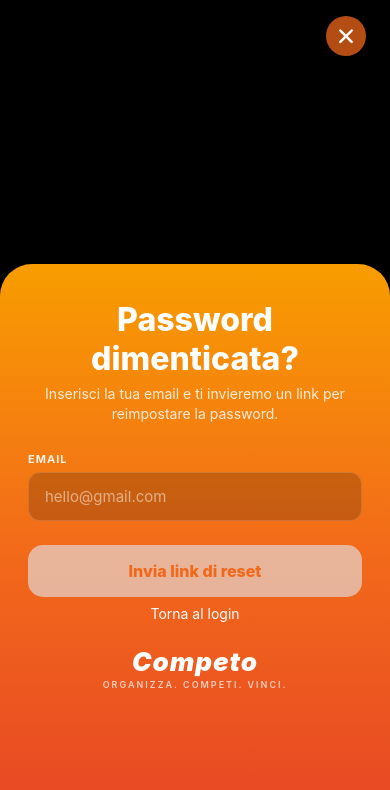
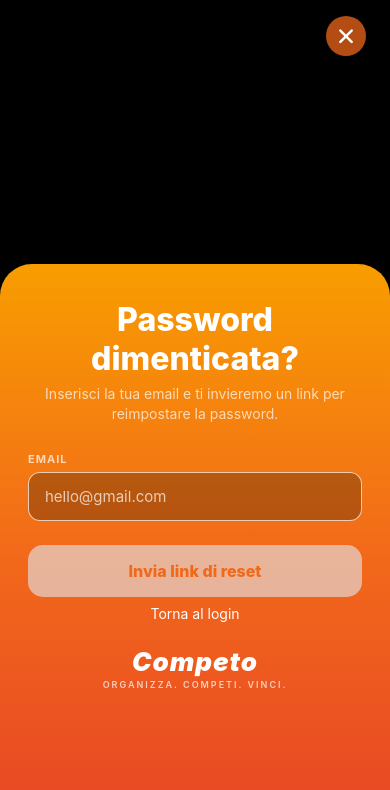
Before and after one commit to albuz98/competo, a React Native app in the folder apps/mobile/: screen /ForgotPassword in a window 390 px wide. Shown: the top 790 px of the page. Built offline with nearby package versions, Linux system fonts and the light colour scheme.

Commit message:
last last refactor colors

```diff
--- a/apps/mobile/src/components/InputBox/InputBox.tsx
+++ b/apps/mobile/src/components/InputBox/InputBox.tsx
@@ -10,7 +10,6 @@ import {
 import { Ionicons } from "@expo/vector-icons";
 import { styles } from "./InputBox.styles";
 import { ButtonIcon } from "../Button/Button";
-import { ButtonEnum } from "../../types/components";
 import { colors } from "../../theme/colors";
 
 type CommonProps = {
@@ -154,7 +153,7 @@ export default function InputBox(props: InputBoxProps) {
         keyboardType={keyboardType}
         autoCapitalize={autoCapitalize}
         autoComplete={autoComplete}
-        placeholderTextColor="rgba(255,255,255,0.5)"
+        placeholderTextColor={colors.grayOpacized}
         returnKeyType={returnKeyType}
         onSubmitEditing={onSubmitEditing}
         secureTextEntry={secureTextEntry && hidden}
@@ -170,7 +169,7 @@ export default function InputBox(props: InputBoxProps) {
             <Ionicons
               name={hidden ? "eye-outline" : "eye-off-outline"}
               size={20}
-              color="rgba(255,255,255,0.6)"
+              color={colors.grayOpacized}
             />
           }
         />
--- a/apps/mobile/src/components/OnboardingCarousel/OnboardingCarousel.styles.ts
+++ b/apps/mobile/src/components/OnboardingCarousel/OnboardingCarousel.styles.ts
@@ -70,7 +70,7 @@ export const styles = StyleSheet.create({
     lineHeight: 34,
   },
   subtitle: {
-    color: "rgba(255,255,255,0.85)",
+    color: colors.grayOpacized,
     fontSize: 14,
     textAlign: "center",
     lineHeight: 21,
--- a/apps/mobile/src/screens/ForgotPassword/ForgotPassword.styles.ts
+++ b/apps/mobile/src/screens/ForgotPassword/ForgotPassword.styles.ts
@@ -11,14 +11,14 @@ export const styles = StyleSheet.create({
     marginTop: 8,
   },
   cardSubtitle: {
-    color: "rgba(255,255,255,0.85)",
+    color: colors.grayOpacized,
     fontSize: 14,
     textAlign: "center",
     marginBottom: 24,
     lineHeight: 20,
   },
   label: {
-    color: "rgba(255,255,255,0.9)",
+    color: colors.grayOpacized,
     fontSize: 11,
     fontWeight: "700",
     letterSpacing: 1,
@@ -26,7 +26,7 @@ export const styles = StyleSheet.create({
     marginTop: 4,
   },
   input: {
-    backgroundColor: "rgba(0,0,0,0.18)",
+    backgroundColor: colors.opacized,
     borderRadius: 12,
     paddingHorizontal: 16,
     paddingVertical: 14,
@@ -34,7 +34,7 @@ export const styles = StyleSheet.create({
     color: colors.white,
     marginBottom: 16,
     borderWidth: 1,
-    borderColor: "rgba(255,255,255,0.15)",
+    borderColor: colors.grayOpacized,
   },
   sendBtn: {
     backgroundColor: colors.white,
@@ -52,10 +52,10 @@ export const styles = StyleSheet.create({
     fontWeight: "800",
   },
   linkBtn: { alignItems: "center", marginBottom: 8 },
-  linkText: { color: "rgba(255,255,255,0.85)", fontSize: 14 },
+  linkText: { color: colors.grayOpacized, fontSize: 14 },
   successContainer: { paddingTop: 16 },
   successText: {
-    color: "rgba(255,255,255,0.9)",
+    color: colors.grayOpacized,
     fontSize: 15,
     textAlign: "center",
     marginTop: 20,
@@ -63,7 +63,7 @@ export const styles = StyleSheet.create({
   },
   successEmail: { fontWeight: "800", color: colors.white },
   successHint: {
-    color: "rgba(255,255,255,0.7)",
+    color: colors.grayOpacized,
     fontSize: 13,
     textAlign: "center",
     marginTop: 10,
--- a/apps/mobile/src/screens/ForgotPassword/ForgotPassword.tsx
+++ b/apps/mobile/src/screens/ForgotPassword/ForgotPassword.tsx
@@ -10,6 +10,7 @@ import AuthErrorBox from "../../components/AuthErrorBox/AuthErrorBox";
 import CompetoLogo from "../../components/CompetoLogo/CompetoLogo";
 import { ButtonEnum } from "../../types/components";
 import { ButtonFullColored, ButtonLink } from "../../components/Button/Button";
+import { colors } from "../../theme/colors";
 
 type Props = NativeStackScreenProps<RootStackParamList, "ForgotPassword">;
 
@@ -42,7 +43,7 @@ export default function ForgotPassword({ navigation }: Props) {
           <Ionicons
             name="mail-outline"
             size={64}
-            color="rgba(255,255,255,0.9)"
+            color={colors.grayOpacized}
             style={{ alignSelf: "center" }}
           />
           <Text style={styles.cardTitle}>Email inviata!</Text>
@@ -77,7 +78,7 @@ export default function ForgotPassword({ navigation }: Props) {
             keyboardType="email-address"
             autoCapitalize="none"
             autoComplete="email"
-            placeholderTextColor="rgba(255,255,255,0.5)"
+            placeholderTextColor={colors.grayOpacized}
             returnKeyType="done"
             onSubmitEditing={handleSend}
           />
--- a/apps/mobile/src/screens/Home/Home.styles.ts
+++ b/apps/mobile/src/screens/Home/Home.styles.ts
@@ -127,7 +127,7 @@ export const styles = StyleSheet.create({
     width: 150,
     height: 150,
     borderRadius: 75,
-    backgroundColor: "rgba(255,255,255,0.07)",
+    backgroundColor: colors.darkOpacized,
   },
   bigCardEmoji: {
     position: "absolute",
@@ -137,7 +137,7 @@ export const styles = StyleSheet.create({
     marginTop: -40,
   },
   bigCardOverlay: {
-    backgroundColor: "rgba(255,255,255,0.95)",
+    backgroundColor: colors.grayOpacized,
     borderRadius: 12,
     margin: 10,
     padding: 10,
--- a/apps/mobile/src/screens/Login/Login.styles.ts
+++ b/apps/mobile/src/screens/Login/Login.styles.ts
@@ -10,7 +10,7 @@ export const styles = StyleSheet.create({
     marginBottom: 6,
   },
   label: {
-    color: "rgba(255,255,255,0.9)",
+    color: colors.grayOpacized,
     fontSize: 11,
     fontWeight: "700",
     letterSpacing: 1,
--- a/apps/mobile/src/screens/Payment/Payment.styles.ts
+++ b/apps/mobile/src/screens/Payment/Payment.styles.ts
@@ -27,7 +27,7 @@ export const styles = StyleSheet.create({
     marginBottom: 6,
   },
   cardSubtitle: {
-    color: "rgba(255,255,255,0.85)",
+    color: colors.grayOpacized,
     fontSize: 14,
     textAlign: "center",
     marginBottom: 12,
@@ -37,7 +37,7 @@ export const styles = StyleSheet.create({
     flexDirection: "row",
     alignItems: "center",
     gap: 5,
-    backgroundColor: "rgba(255,255,255,0.2)",
+    backgroundColor: colors.opacized,
     alignSelf: "center",
     borderRadius: 20,
     paddingHorizontal: 12,
@@ -64,7 +64,7 @@ export const styles = StyleSheet.create({
 
   methodRow: {
     flexDirection: "row",
-    backgroundColor: "rgba(0,0,0,0.2)",
+    backgroundColor: colors.opacized,
     borderRadius: 16,
     padding: 4,
     marginBottom: 20,
@@ -83,7 +83,7 @@ export const styles = StyleSheet.create({
   methodBtnText: {
     fontSize: 14,
     fontWeight: "700",
-    color: "rgba(255,255,255,0.75)",
+    color: colors.grayOpacized,
   },
   methodBtnTextActive: { color: colors.primaryGradientMid },
 
@@ -96,7 +96,7 @@ export const styles = StyleSheet.create({
   errorText: { color: colors.white, fontSize: 13, textAlign: "center" },
 
   label: {
-    color: "rgba(255,255,255,0.9)",
+    color: colors.grayOpacized,
     fontSize: 11,
     fontWeight: "700",
     letterSpacing: 1,
@@ -104,7 +104,7 @@ export const styles = StyleSheet.create({
     marginTop: 4,
   },
   input: {
-    backgroundColor: "rgba(0,0,0,0.18)",
+    backgroundColor: colors.opacized,
     borderRadius: 12,
     paddingHorizontal: 16,
     paddingVertical: 14,
@@ -112,7 +112,7 @@ export const styles = StyleSheet.create({
     color: colors.white,
     marginBottom: 16,
     borderWidth: 1,
-    borderColor: "rgba(255,255,255,0.15)",
+    borderColor: colors.grayOpacized,
   },
   splitRow: { flexDirection: "row", gap: 12 },
   half: { flex: 1 },
@@ -123,7 +123,7 @@ export const styles = StyleSheet.create({
     gap: 5,
     marginBottom: 20,
   },
-  secureText: { color: "rgba(255,255,255,0.6)", fontSize: 12 },
+  secureText: { color: colors.grayOpacized, fontSize: 12 },
 
   logoArea: { alignItems: "center", marginTop: 8 },
   logoText: {
@@ -134,7 +134,7 @@ export const styles = StyleSheet.create({
     fontStyle: "italic",
   },
   logoTagline: {
-    color: "rgba(255,255,255,0.7)",
+    color: colors.grayOpacized,
     fontSize: 9,
     letterSpacing: 2,
     fontWeight: "600",
--- a/apps/mobile/src/screens/Register/Register.styles.ts
+++ b/apps/mobile/src/screens/Register/Register.styles.ts
@@ -10,7 +10,7 @@ export const styles = StyleSheet.create({
     marginBottom: 20,
   },
   label: {
-    color: "rgba(255,255,255,0.9)",
+    color: colors.grayOpacized,
     fontSize: 11,
     fontWeight: "700",
     letterSpacing: 1,
--- a/apps/mobile/src/screens/TournamentDetail/TournamentDetail.styles.ts
+++ b/apps/mobile/src/screens/TournamentDetail/TournamentDetail.styles.ts
@@ -20,7 +20,7 @@ export const styles = StyleSheet.create({
     width: 38,
     height: 38,
     borderRadius: 19,
-    backgroundColor: "rgba(0,0,0,0.15)",
+    backgroundColor: colors.opacized,
     alignItems: "center",
     justifyContent: "center",
   },
@@ -28,7 +28,7 @@ export const styles = StyleSheet.create({
     width: 38,
     height: 38,
     borderRadius: 19,
-    backgroundColor: "rgba(0,0,0,0.15)",
+    backgroundColor: colors.opacized,
     alignItems: "center",
     justifyContent: "center",
   },
@@ -45,7 +45,7 @@ export const styles = StyleSheet.create({
   },
   headerContent: { paddingHorizontal: 20, marginBottom: 20 },
   headerGame: {
-    color: "rgba(255,255,255,0.8)",
+    color: colors.grayOpacized,
     fontSize: 12,
     fontWeight: "600",
     textTransform: "uppercase",
@@ -68,7 +68,7 @@ export const styles = StyleSheet.create({
     flexDirection: "row",
     alignItems: "center",
     gap: 5,
-    backgroundColor: "rgba(0,0,0,0.18)",
+    backgroundColor: colors.opacized,
     borderRadius: 20,
     paddingHorizontal: 12,
     paddingVertical: 6,
--- a/apps/mobile/src/theme/colors.ts
+++ b/apps/mobile/src/theme/colors.ts
@@ -18,6 +18,7 @@ export const colors = {
   gray: "#f1f5f9",
   grayOpacized: "rgba(255,255,255,0.7)",
   dark: "#1e293b",
+  darkOpacized: "rgba(255,255,255,0.07)",
   blue: "#4f46e5",
   grayDark: "#94a3b8",
   purple: "#8b5cf6",
```
Also changed, not shown: apps/mobile/src/screens/Payment/Payment.tsx (+5 -5 lines), apps/mobile/src/screens/TeamDetail/TeamDetail.styles.ts (+6 -6 lines).
